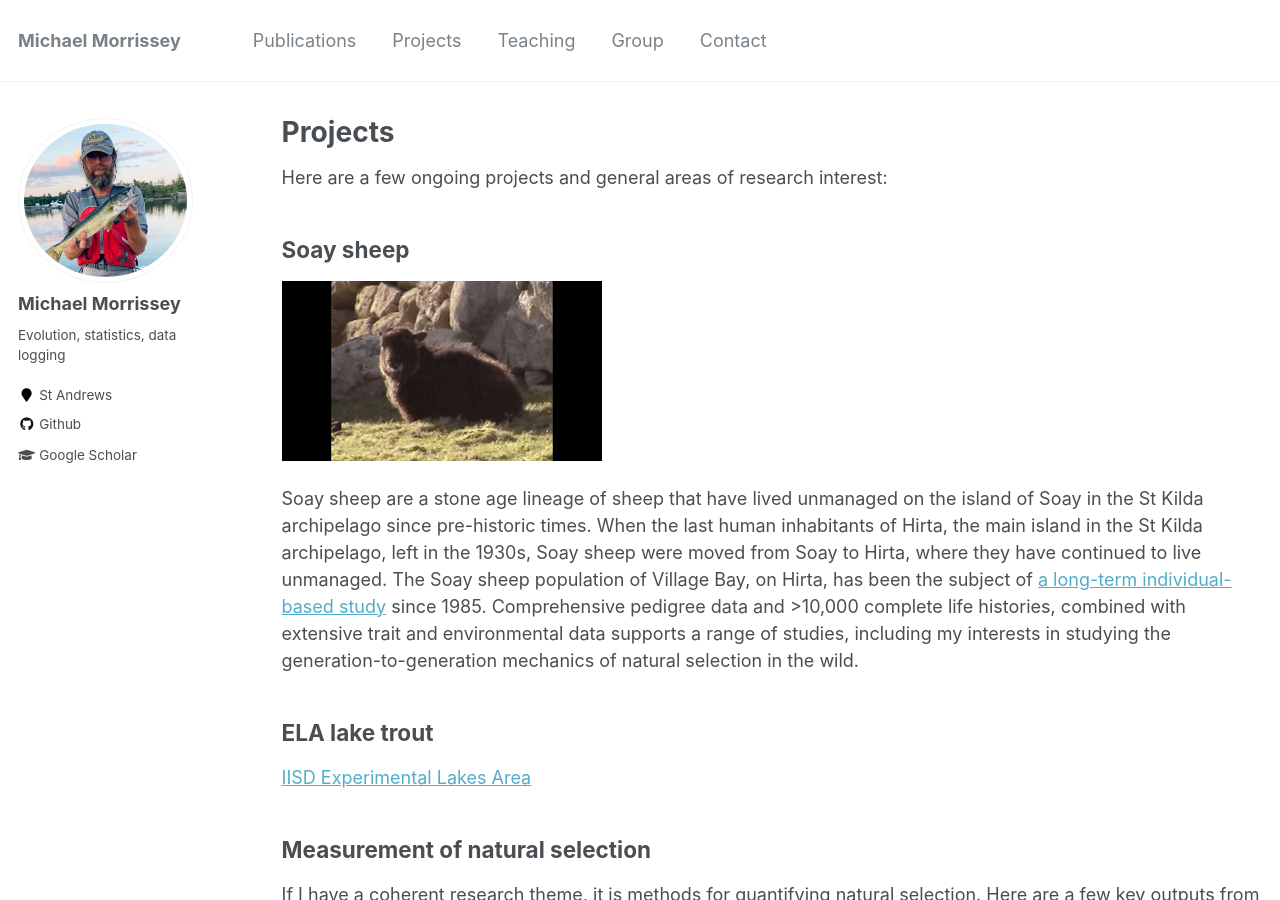
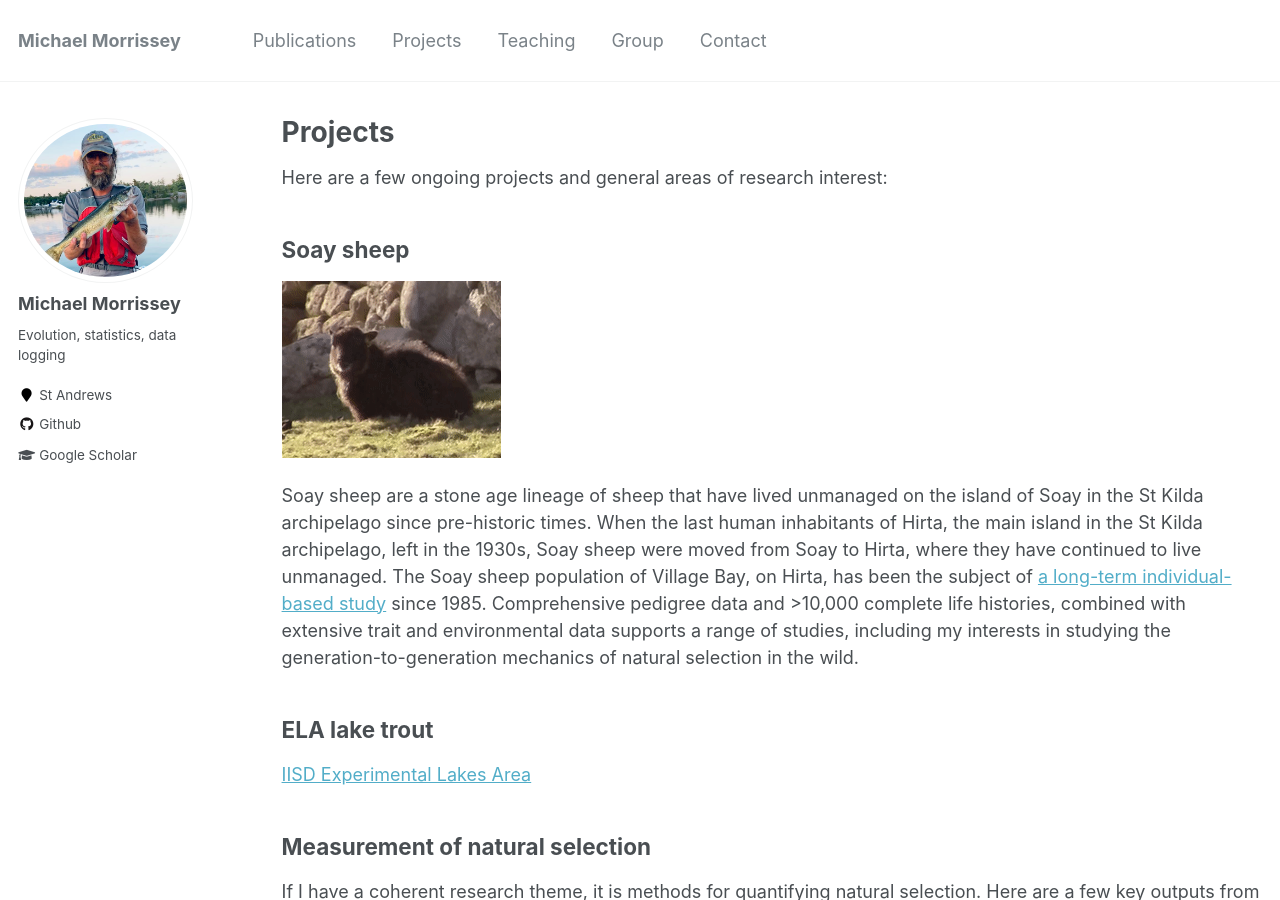
Before and after one commit to mbmorrissey/mbmorrissey.github.io, a Jekyll site: the page built from _pages/projects.md, in a window 1280 px wide and 900 px high. Built offline with Jekyll 4.4.1, drawn with Linux system fonts in a browser that asks for light colours.

Commit message:
Update projects.md

```diff
--- a/_pages/projects.md
+++ b/_pages/projects.md
@@ -10,7 +10,7 @@ Here are a few ongoing projects and general areas of research interest:
 
 ## Soay sheep
 
-![alt text](/files/chewing.gif)
+![alt text](/files/small_chewing.gif)
 
 Soay sheep are a stone age lineage of sheep that have lived unmanaged on the island of Soay in the St Kilda archipelago since pre-historic times.  When the last human inhabitants of Hirta, the main island in the St Kilda archipelago, left in the 1930s, Soay sheep were moved from Soay to Hirta, where they have continued to live unmanaged.  The Soay sheep population of Village Bay, on Hirta, has been the subject of [a long-term individual-based study](https://soaysheep.bio.ed.ac.uk/) since 1985.  Comprehensive pedigree data and >10,000 complete life histories, combined with extensive trait and environmental data supports a range of studies, including my interests in studying the generation-to-generation mechanics of natural selection in the wild.
 
```
